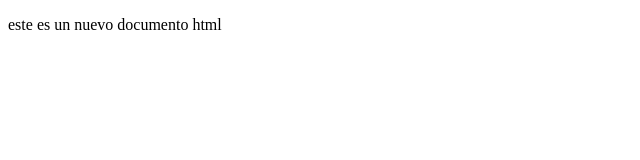
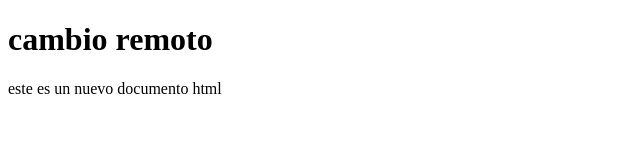
Before and after one commit to SrodinApp/curso-basico-git, a plain HTML site: page index.html in a window 1280 px wide. Shown: the whole page, without its empty margins (0-640 px from the left). Drawn offline with Linux system fonts and the light colour scheme.

Commit message:
Update index.html

```diff
--- a/index.html
+++ b/index.html
@@ -6,6 +6,7 @@
     <title>Document</title>
 </head>
 <body>
+    <h1>cambio remoto</h1>
     <p>
         este es un nuevo documento html
     </p>
```
